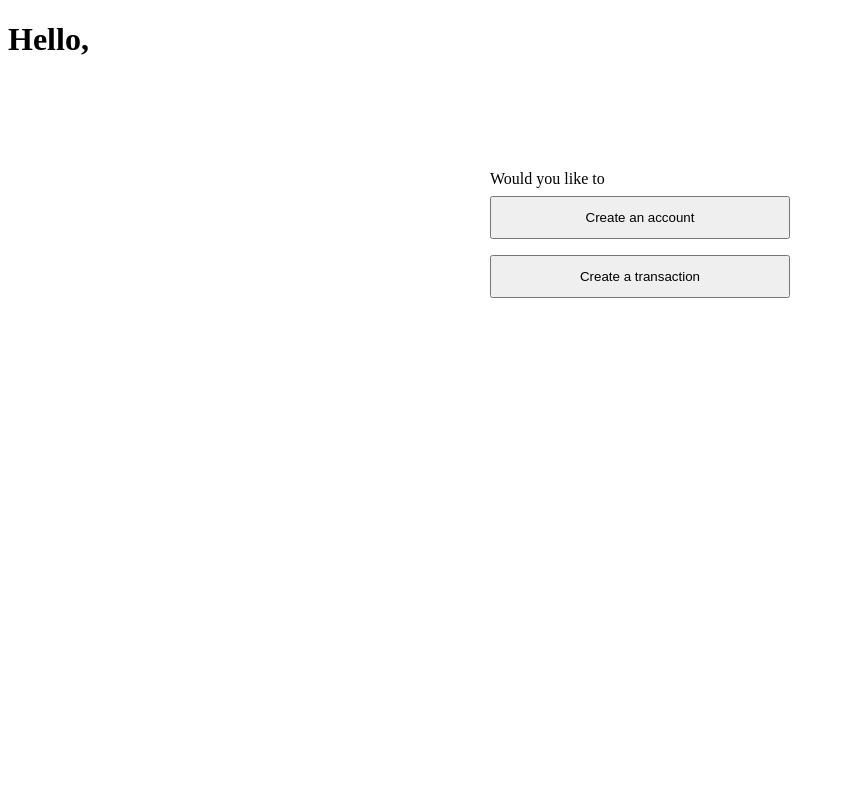
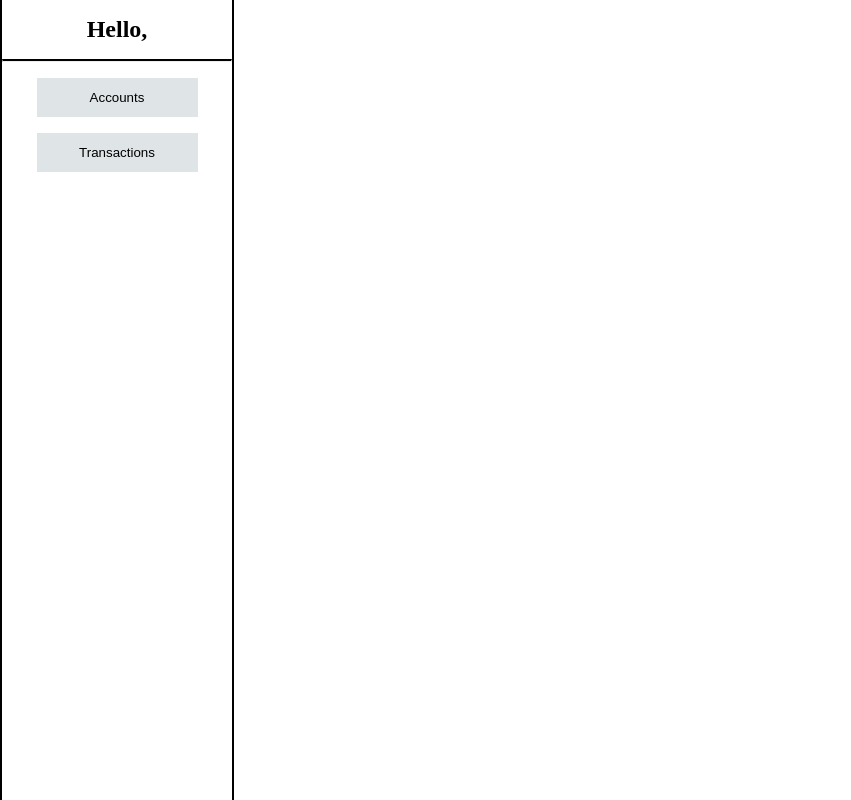
Before and after one commit to JadenPerleoni/fullstack-exercise, a React (Create React App) app in the folder client/: page /home in a window 1280 px wide. Shown: the whole page, without its empty margins (0-851 px from the left). Built offline with nearby package versions, Linux system fonts and the light colour scheme.

Commit message:
css work zzz

```diff
--- a/client/src/App.css
+++ b/client/src/App.css
@@ -15,23 +15,52 @@
     margin-bottom: 20px;
 
 }
+.sidebar {
+  height: 100%;
+  width: 230px;
+  position: fixed;
+  z-index: 1;
+  top: 0;
+  left: 0;
+  overflow-x: hidden;
+  text-align: center;
+  border: 2px solid black;
+  border-top: 0;
+  display: block;
+  }
 
+  .sidebar-content {
+    display: flex;
+    flex-direction: column;
+    align-items: center;
+  }
+
+hr {
+  border-top: 2px solid black;
+
+}
+.home-user {
+  width: 100%;
+  font-size: 24px;
+}
 button,input,select {
-    width: 100%;
+    width: 70%;
+    background-color: rgb(223, 228, 231);
+
     padding: 12px 20px;
     margin: 8px 0;
+    border: none;
     box-sizing: border-box;
 }
-table {
-    border: 2px solid forestgreen;
-    width: 400px;
-    height: 200px;
-  }
 
-  th {
-    border-bottom: 1px solid black;
-  }
+.account-content {
 
-  td {
-    text-align: center;
-  }
+  position: absolute;
+  left: 230px;
+  top: 0;
+  height: 100%;
+}
+.account-info {
+  color: red;
+  flex: 0;
+}
--- a/client/src/components/AccountInfo/AccountInfo.js
+++ b/client/src/components/AccountInfo/AccountInfo.js
@@ -1,10 +1,10 @@
 export default function AccountInfo(props) {
   return (
-    <tr key = {props.value.key}>
-      <td>{props.value.accountId}</td>
-      <td>{props.value.accountNumber}</td>
-      <td>{props.value.balance}</td>
-
-    </tr>
+    <div key={props.value.key} className="account-info">
+      Account Number
+      {props.value.accountId}
+      {props.value.accountNumber}
+      {props.value.balance}
+    </div>
   );
 }
--- a/client/src/components/Createacc/Createacc.js
+++ b/client/src/components/Createacc/Createacc.js
@@ -1,5 +1,7 @@
-import { useState } from "react";
+import { useState, useEffect } from "react";
 import { createAccount } from "../../api/index.js";
+import AccountInfo from "../AccountInfo/AccountInfo.js";
+import { getAccounts } from "../../api/index.js";
 
 function getToken() {
   const tokenString = sessionStorage.getItem("token");
@@ -15,6 +17,7 @@ function getUser() {
 
 function Createacc() {
   const username = getUser();
+  const [accounts, setAccounts] = useState([]);
   const [form, setForm] = useState({
     username: username,
     accountId: "",
@@ -27,8 +30,21 @@ function Createacc() {
     await createAccount(token, form);
   };
 
+  useEffect(() => {
+    getAccounts(token, { username: username }).then((res) =>
+      setAccounts(res.data)
+    );
+  }, [token, username]);
+
   return (
     <div>
+      <div className="account-content">
+        <h2>Your accounts:</h2>
+
+            {accounts.map((account, key) => {
+              return <AccountInfo value={account} key={key}></AccountInfo>;
+            })}
+      </div>
       <div className="App">
         <div className="login-form">
           <h1>Create Account</h1>
@@ -39,7 +55,9 @@ function Createacc() {
                 type="text"
                 name="accountid"
                 value={form.accountId || ""}
-                onChange={(e) => setForm({ ...form, accountId: e.target.value })}
+                onChange={(e) =>
+                  setForm({ ...form, accountId: e.target.value })
+                }
               />
             </label>
             <label>
--- a/client/src/components/Createtrans/Createtrans.js
+++ b/client/src/components/Createtrans/Createtrans.js
@@ -59,7 +59,7 @@ function Createtrans() {
 
   return (
     <div>
-      <h2>Hello, {username}</h2>
+      <div className="account-content">
         <h2>Your accounts:</h2>
         <table>
           <tbody>
@@ -70,11 +70,15 @@ function Createtrans() {
             </tr>
 
             {accounts.map((account, key) => {
-            return <AccountInfo value={account} key={key}></AccountInfo>;
+              return (
+                <div className="account-info">
+                  <AccountInfo value={account} key={key}></AccountInfo>
+                </div>
+              );
             })}
           </tbody>
         </table>
-
+      </div>
       <h2>Past transactions: </h2>
       <table>
         <tbody>
--- a/client/src/components/Home/Home.js
+++ b/client/src/components/Home/Home.js
@@ -1,4 +1,7 @@
 import { useNavigate } from "react-router-dom";
+import { useState } from "react";
+import Createacc from "../Createacc/Createacc";
+import Createtrans from "../Createtrans/Createtrans";
 
 function getUser() {
   let username = sessionStorage.getItem("username");
@@ -9,25 +12,58 @@ function getUser() {
 function Home() {
   const navigate = useNavigate();
   const username = getUser();
+  const [accountsClicked, setAccountsClicked] = useState(false);
+  const [transactionsClicked, setTransactionsClicked] = useState(false);
 
   const createAcc = () => {
-    navigate(`../createacc`)
-  }
+    if(transactionsClicked) {
+      setTransactionsClicked(!transactionsClicked)
+    }
+
+    setAccountsClicked(!accountsClicked);
+    // navigate(`../createacc`);
+  };
   const createTrans = () => {
-    navigate(`../createtrans`)
-  }
+    if(accountsClicked) {
+      setAccountsClicked(!accountsClicked)
+    }
+
+    setTransactionsClicked(!transactionsClicked);
+    // navigate(`../createtrans`);
+  };
 
   return (
     <div>
-      <h1>Hello, {username}</h1>
+      <div className="sidebar">
+        <h1 className="home-user">Hello, {username}</h1>
+        <hr></hr>
+        <div className="sidebar-content">
+          <button
+            onClick={createAcc}
+            style={{
+              backgroundColor: accountsClicked ? "#349beb" : "rgb(223, 228, 231)",
+              color: accountsClicked ? "rgb(223, 228, 231)" : "",
+            }}
+          >
+            Accounts
+          </button>
+          <button
+            onClick={createTrans}
+            style={{
+              backgroundColor: transactionsClicked ? "#349beb" : "rgb(223, 228, 231)",
+              color: transactionsClicked ? "rgb(223, 228, 231)" : "",
 
-      <div className="App">
-        <div className="login-form">
-          Would you like to
-          <button onClick={createAcc}>Create an account</button>
-          <button onClick={createTrans}>Create a transaction</button>
+            }}
+          >
+            Transactions
+          </button>
         </div>
+
       </div>
+            {accountsClicked ? <Createacc></Createacc> : ""}
+            {transactionsClicked ? <Createtrans></Createtrans> : ""}
+
+      <div className="App"></div>
     </div>
   );
 }
```
Also changed, not shown: client/todo.txt. Lines whose indentation alone changed are shown as unchanged.
